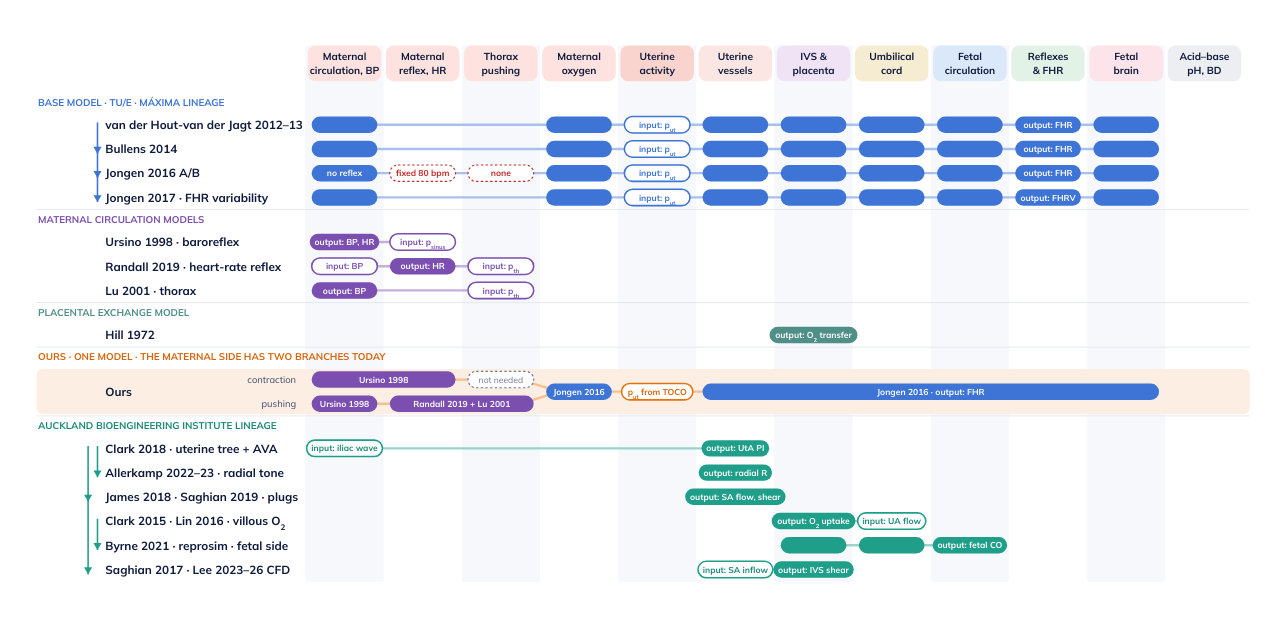
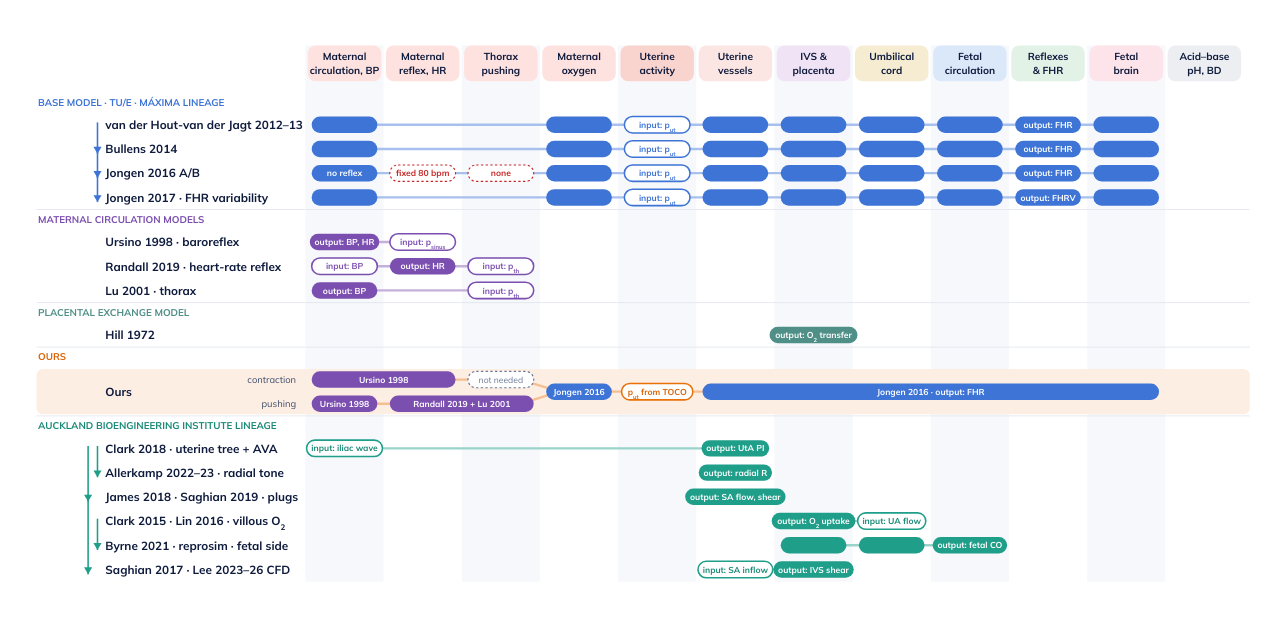
Before and after one commit to mli55/fetosim, a plain HTML site: page docs/model_landscape.html in a window 1280 px wide. Drawn offline with Linux system fonts and the light colour scheme.

Commit message:
Model landscape page: shorten the Ours section heading
Co-Authored-By: Claude Fable 5.2 <noreply@anthropic.com>

```diff
--- a/docs/model_landscape.html
+++ b/docs/model_landscape.html
@@ -119,7 +119,7 @@ p { margin: 0; }
     // spans = [[first col, last col, label, colour key]]: one pill where neighbouring columns use the same model.
     // Ours is one model. Only the maternal side differs between the two cases run today, so it is drawn as two branches
     // that join one shared row (shift = [first shared col, dy]; join = [col, dy]); everything shared is drawn once.
-    ["OURS · ONE MODEL · THE MATERNAL SIDE HAS TWO BRANCHES TODAY", "ours", "full", "", [
+    ["OURS", "ours", "full", "", [
       ["Ours", [0, 1, 3, 5, 6, 7, 8, 9, 10], [4], {3: "Jongen 2016", 4: "p_{ut} from TOCO"},
         {keys: {3: "tu"}, band: 2, na: {2: "not needed"}, shift: [3, ROW_H / 2], nameDy: ROW_H / 2, branch: "contraction",
          spans: [[0, 1, "Ursino 1998", "yf"], [5, 10, "Jongen 2016  ·  output: FHR", "tu"]]}],
```
